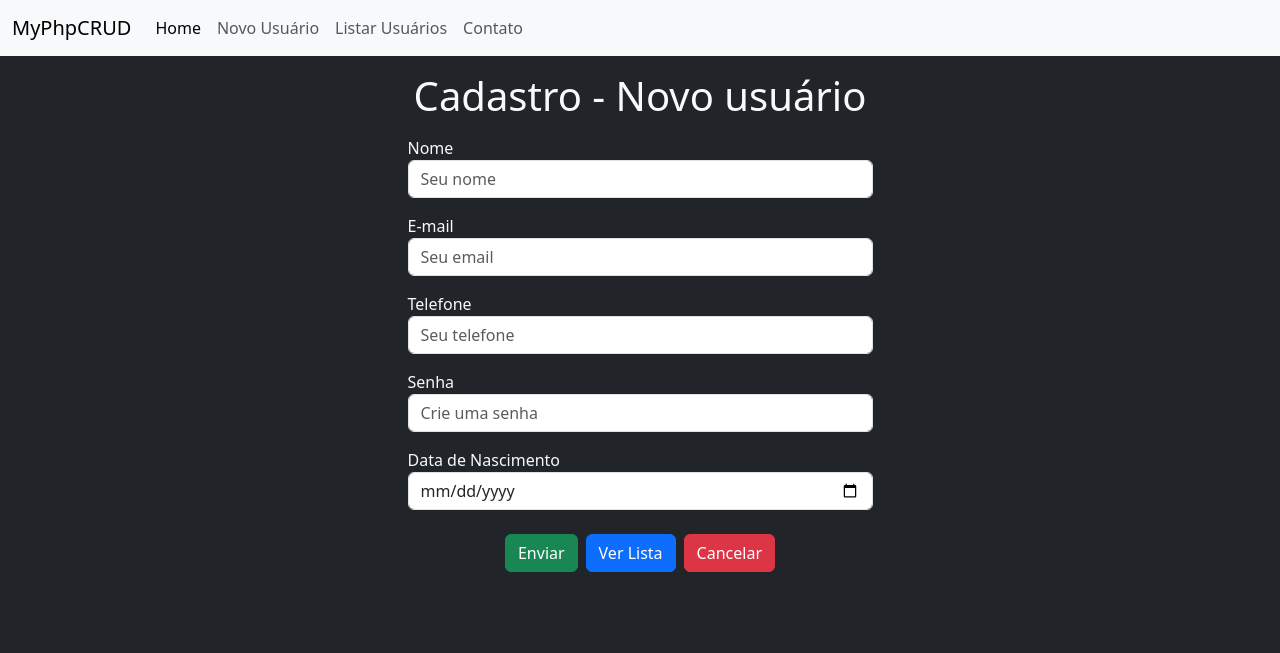
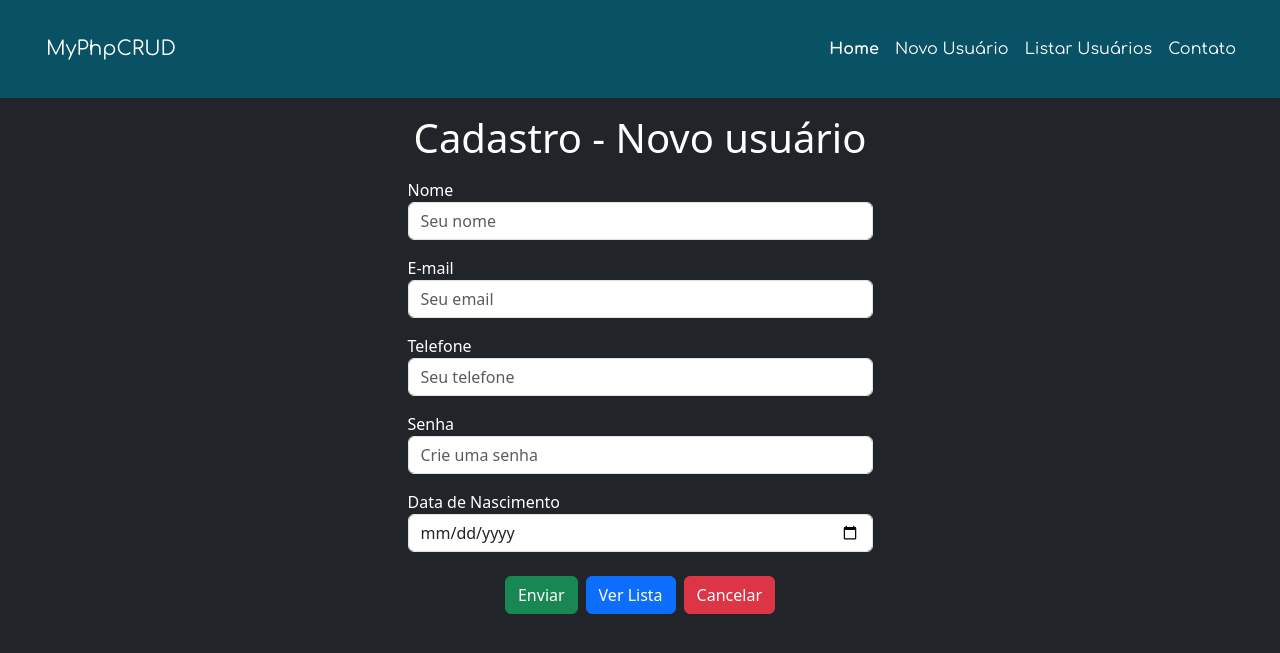
Before and after one commit to BenicioDev/crud__PHP-MYSQL, a PHP site: page /index.php?page=novo in a window 1280 px wide. Shown: the top 653 px of the page. Run offline with PHP 8.4, Linux system fonts and the light colour scheme.

Commit message:
Update Project

```diff
--- a/config.php
+++ b/config.php
@@ -1,8 +1,8 @@
 <?php
 
     if (!defined('HOST')) define("HOST","localhost");
-    if (!defined('USER')) define("USER","root");
-    if (!defined('PASS')) define("PASS","1335400");
+    if (!defined('USER')) define("USER","");
+    if (!defined('PASS')) define("PASS","");
     if (!defined('BASE')) define("BASE","cadastro");
 
 
--- a/index.php
+++ b/index.php
@@ -3,29 +3,48 @@
   <head>
     <meta charset="utf-8">
     <meta name="viewport" content="width=device-width, initial-scale=1">
-    <title>Cadastro</title>
+    <title>MyPhpCRUD</title>
+    <link rel="stylesheet" href="https://fonts.googleapis.com/css2?family=Comfortaa:wght@300..700&display=swap">
     <link href="css/bootstrap.min.css" rel="stylesheet">
+
+    <style>
+        .custom-div {
+            background-color: rgba(9, 82, 100, 0.9);
+            padding: 10px;
+            text-decoration: none;
+            color: #fff;
+            transition: color 0.3s ease; /* Transição suave da cor da fonte */
+        }
+
+        .custom-div:hover {
+            color: #212529 !important;
+        }
+    </style>
   </head>
-  <body class="bg-dark text-light">
-  <nav class="navbar navbar-expand-lg bg-body-tertiary">
+
+
+  <body class="bg-dark text-white">
+    <nav class="navbar navbar-expand-lg p-4" style="background-color: rgb(9, 82, 100);">
     <div class="container-fluid">
-        <a class="navbar-brand">MyPhpCRUD</a>
+
+        <a class="navbar-brand text-white custom-div" href="index.php" style="font-family: 'Comfortaa', sans-serif">MyPhpCRUD</a>
         <button class="navbar-toggler" type="button" data-bs-toggle="collapse" data-bs-target="#navbarNav" aria-controls="navbarNav" aria-expanded="false" aria-label="Toggle navigation">
         <span class="navbar-toggler-icon"></span>
         </button>
-        <div class="collapse navbar-collapse" id="navbarNav">
+
+        <div class="collapse navbar-collapse d-flex justify-content-end" id="navbarNav">
             <ul class="navbar-nav">
                 <li class="nav-item">
-            <a class="nav-link active" aria-current="page" href="index.php">Home</a>
+                <a class="nav-link active text-white fw-bold custom-div" style="font-family: 'Comfortaa', sans-serif" aria-current="page" href="index.php">Home</a>
                 </li>
                 <li class="nav-item">
-            <a class="nav-link" href="?page=novo">Novo Usuário</a>
+                <a class="nav-link text-white custom-div" style="font-family: 'Comfortaa', sans-serif" href="?page=novo">Novo Usuário</a>
                 </li>
                 <li class="nav-item">
-            <a class="nav-link" href="?page=listar">Listar Usuários</a>
+                <a class="nav-link text-white custom-div" style="font-family: 'Comfortaa', sans-serif" href="?page=listar">Listar Usuários</a>
                 </li>
                 <li>
-            <a class="nav-link" href="#">Contato</a>
+                <a class="nav-link text-white custom-div" style="font-family: 'Comfortaa', sans-serif" href="#">Contato</a>
                 </li>
             </ul>
         </div>
--- a/listarUsuario.php
+++ b/listarUsuario.php
@@ -1,4 +1,5 @@
-<h1>Listar Usuários</h1>
+<h1 class="d-flex justify-content-center m-3">Listar Usuários</h1>
+
 <?php
 $sql = "SELECT * FROM usuarios";
 
@@ -38,7 +39,6 @@ if ($qtd > 0) {
 
 } else {
     print "<p class='alert alert-danger'> Não há dados salvos aqui. Aperte no botão e cadastre o primeiro usuário.</p>";
-
-    echo "<button onclick=\"location.href='?page=novo';\" class='btn btn-primary'> Cadastrar Usuário </button>";
+    print "<button onclick=\"location.href='?page=novo';\" class='btn btn-primary'> Cadastrar Usuário </button>";
 }
 ?>
```
Lines whose indentation alone changed are shown as unchanged.
